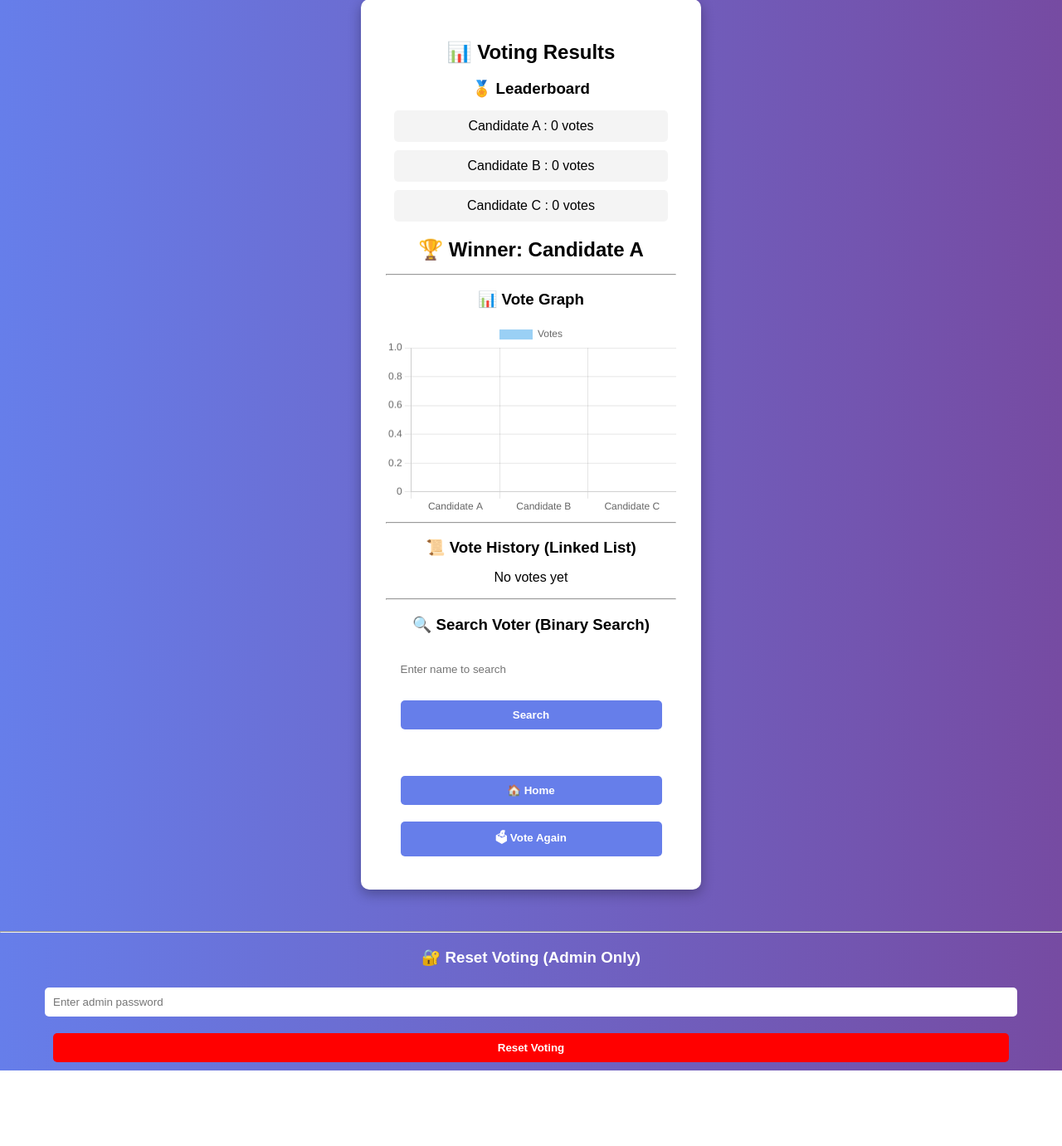
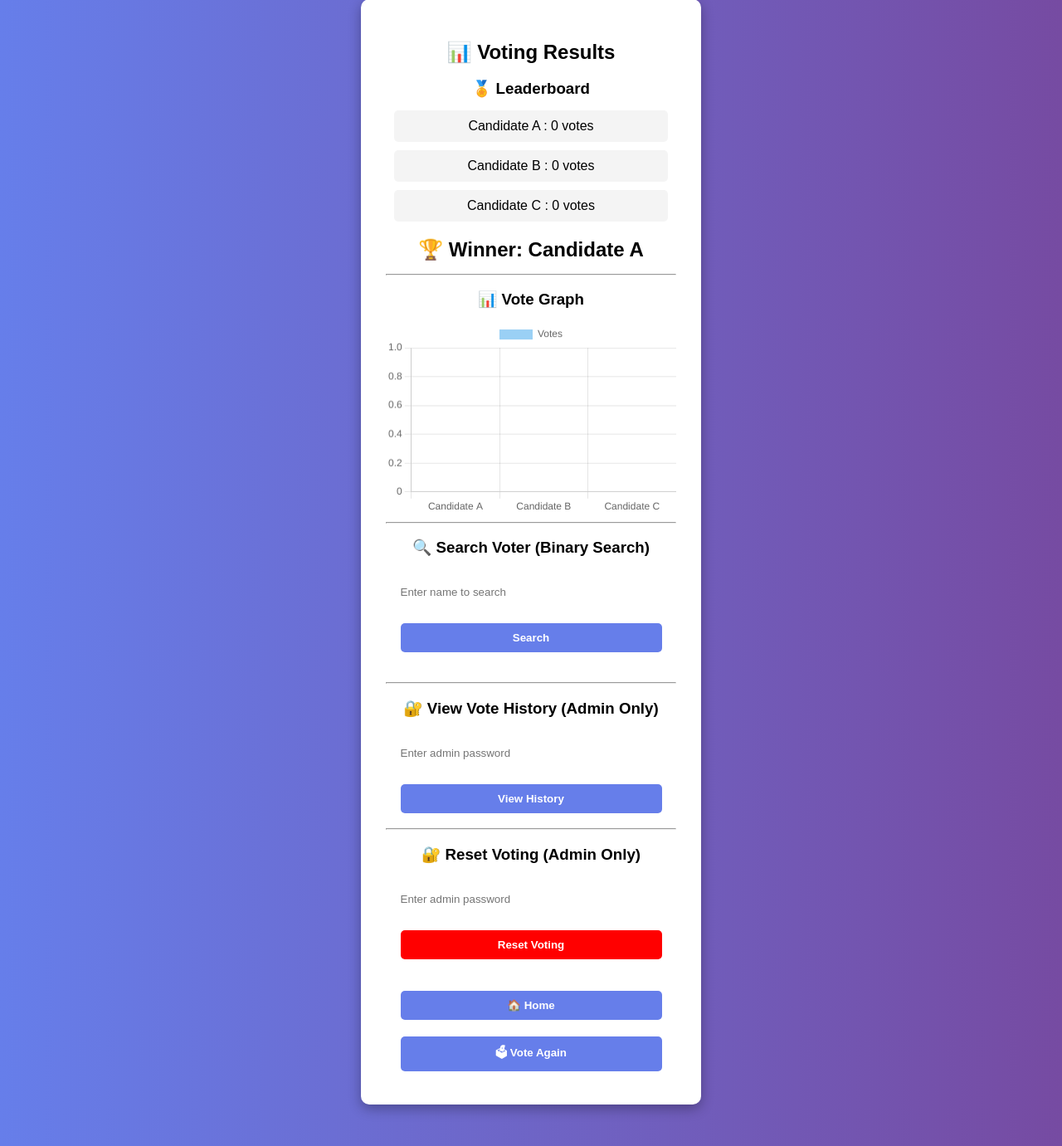
Before and after one commit to hetpatel1912/voting-system, a Flask app: page /result in a window 1280 px wide. Shown: the part 51-1432 px from the top of the page at 83% size. Before the commit the page ends 1341 px from the top, so only its background shows below. Run offline with Flask 3, Linux system fonts and the light colour scheme.

Commit message:
final project update

```diff
--- a/app.py
+++ b/app.py
@@ -1,22 +1,21 @@
 from flask import Flask, render_template, request, redirect
-ADMIN_PASSWORD = "admin123"
+
 app = Flask(__name__)
 
-# ================= DSA STRUCTURES =================
+# ================= CONFIG =================
+ADMIN_PASSWORD = "admin123"
 
-# HashMap for vote counting
+# ================= DATA STRUCTURES =================
 votes = {"A": 0, "B": 0, "C": 0}
-
-# Set to prevent duplicate voting
 voted_users = set()
 
-# ========== LINKED LIST IMPLEMENTATION ==========
-
+# ================= LINKED LIST =================
 class Node:
     def __init__(self, user, candidate):
         self.user = user
         self.candidate = candidate
         self.next = None
+
 
 class VoteLinkedList:
     def __init__(self):
@@ -25,7 +24,7 @@ class VoteLinkedList:
     def add_vote(self, user, candidate):
         new_node = Node(user, candidate)
 
-        if not self.head:
+        if self.head is None:
             self.head = new_node
             return
 
@@ -44,11 +43,10 @@ class VoteLinkedList:
 
         return votes_list
 
-# Create Linked List object
+
 vote_list = VoteLinkedList()
 
-# ========== BINARY SEARCH FUNCTION ==========
-
+# ================= BINARY SEARCH =================
 def binary_search(arr, target):
     left = 0
     right = len(arr) - 1
@@ -65,61 +63,66 @@ def binary_search(arr, target):
 
     return False
 
+
 # ================= ROUTES =================
 
-# Home Page
 @app.route("/")
 def home():
     return render_template("index.html")
 
-# Voting Page
+
+# ---------------- VOTE ----------------
 @app.route("/vote", methods=["GET", "POST"])
 def vote():
     if request.method == "POST":
         user = request.form["user"]
         candidate = request.form["candidate"]
 
-        # Prevent duplicate voting
         if user in voted_users:
-            return "You have already voted!"
+            return "❌ You have already voted!"
 
-        # Count vote
         votes[candidate] += 1
         voted_users.add(user)
-
-        # Store in Linked List
         vote_list.add_vote(user, candidate)
 
         return redirect("/result")
 
     return render_template("vote.html")
 
-# Result Page + Search
+
+# ---------------- RESULT ----------------
 @app.route("/result", methods=["GET", "POST"])
 def result():
-    # Sorting results
     sorted_results = sorted(votes.items(), key=lambda x: x[1], reverse=True)
-
-    # Winner
     winner = max(votes, key=votes.get)
 
-    # Linked List data
     all_votes = vote_list.get_all_votes()
 
     # Graph data
-    labels = [f"Candidate {c}" for c, v in sorted_results]
-    values = [v for c, v in sorted_results]
+    labels = []
+    values = []
+    for c, v in sorted_results:
+        labels.append(f"Candidate {c}")
+        values.append(v)
 
-    # Prepare user list for binary search
+    # Binary Search
     users = sorted([user for user, _ in all_votes])
-
     search_user = None
     found = None
 
-    # Handle search input
-    if request.method == "POST":
+    if request.method == "POST" and "search_user" in request.form:
         search_user = request.form["search_user"]
         found = binary_search(users, search_user)
+
+    # 🔐 Admin control for vote history
+    show_history = False
+    password_error = False
+
+    if request.method == "POST" and "admin_password" in request.form:
+        if request.form["admin_password"] == ADMIN_PASSWORD:
+            show_history = True
+        else:
+            password_error = True
 
     return render_template(
         "result.html",
@@ -129,12 +132,18 @@ def result():
         labels=labels,
         values=values,
         search_user=search_user,
-        found=found
+        found=found,
+        show_history=show_history,
+        password_error=password_error
     )
 
+
+# ---------------- RESET ----------------
 @app.route("/reset", methods=["POST"])
 def reset():
-    global votes, voted_users, vote_list
+    global votes
+    global voted_users
+    global vote_list
 
     password = request.form.get("password")
 
@@ -146,6 +155,7 @@ def reset():
     else:
         return "❌ Wrong Password!"
 
-# Run Server
+
+# ---------------- RUN ----------------
 if __name__ == "__main__":
-    app.run()
+    app.run(debug=True, port=5001)
--- a/templates/result.html
+++ b/templates/result.html
@@ -26,20 +26,22 @@
     <h3>📊 Vote Graph</h3>
     <canvas id="voteChart" width="300" height="200"></canvas>
 
+    <!-- Chart.js -->
     <script src="https://cdn.jsdelivr.net/npm/chart.js"></script>
+
     <script>
-        const labels = {{ labels | tojson }};
-        const data = {{ values | tojson }};
+        const chartLabels = JSON.parse('{{ labels | tojson | safe }}');
+        const chartData = JSON.parse('{{ values | tojson | safe }}');
 
         const ctx = document.getElementById('voteChart').getContext('2d');
 
         new Chart(ctx, {
             type: 'bar',
             data: {
-                labels: labels,
+                labels: chartLabels,
                 datasets: [{
                     label: 'Votes',
-                    data: data
+                    data: chartData
                 }]
             }
         });
@@ -47,20 +49,7 @@
 
     <hr>
 
-    <!-- Linked List Vote History -->
-    <h3>📜 Vote History (Linked List)</h3>
-
-    {% if all_votes %}
-        {% for user, candidate in all_votes %}
-            <p>{{user}} → Candidate {{candidate}}</p>
-        {% endfor %}
-    {% else %}
-        <p>No votes yet</p>
-    {% endif %}
-
-    <hr>
-
-    <!-- Binary Search Input -->
+    <!-- Binary Search -->
     <h3>🔍 Search Voter (Binary Search)</h3>
 
     <form method="POST">
@@ -74,11 +63,42 @@
         <p>Searching for: <b>{{search_user}}</b></p>
 
         {% if found %}
-            <p style="color: green;">✅ User found (has voted)</p>
+            <p style="color: green;">✅ User found</p>
         {% else %}
             <p style="color: red;">❌ User not found</p>
         {% endif %}
     {% endif %}
+
+    <hr>
+
+    <!-- 🔐 Admin Vote History -->
+    <h3>🔐 View Vote History (Admin Only)</h3>
+
+    <form method="POST">
+        <input type="password" name="admin_password" placeholder="Enter admin password" required>
+        <button type="submit">View History</button>
+    </form>
+
+    {% if password_error %}
+        <p style="color:red;">❌ Wrong Password</p>
+    {% endif %}
+
+    {% if show_history %}
+        <h3>📜 Vote History</h3>
+        {% for user, candidate in all_votes %}
+            <p>{{user}} → Candidate {{candidate}}</p>
+        {% endfor %}
+    {% endif %}
+
+    <hr>
+
+    <!-- 🔐 Reset -->
+    <h3>🔐 Reset Voting (Admin Only)</h3>
+
+    <form method="POST" action="/reset">
+        <input type="password" name="password" placeholder="Enter admin password" required>
+        <button type="submit" style="background:red; color:white;">Reset Voting</button>
+    </form>
 
     <br>
 
@@ -87,16 +107,6 @@
     <a href="/vote"><button>🗳 Vote Again</button></a>
 
 </div>
-<hr>
-
-<h3>🔐 Reset Voting (Admin Only)</h3>
-
-<form method="POST" action="/reset">
-    <input type="password" name="password" placeholder="Enter admin password" required>
-    <button type="submit" style="background:red; color:white;">Reset Voting</button>
-</form>
-
-
 
 </body>
 </html>
```
